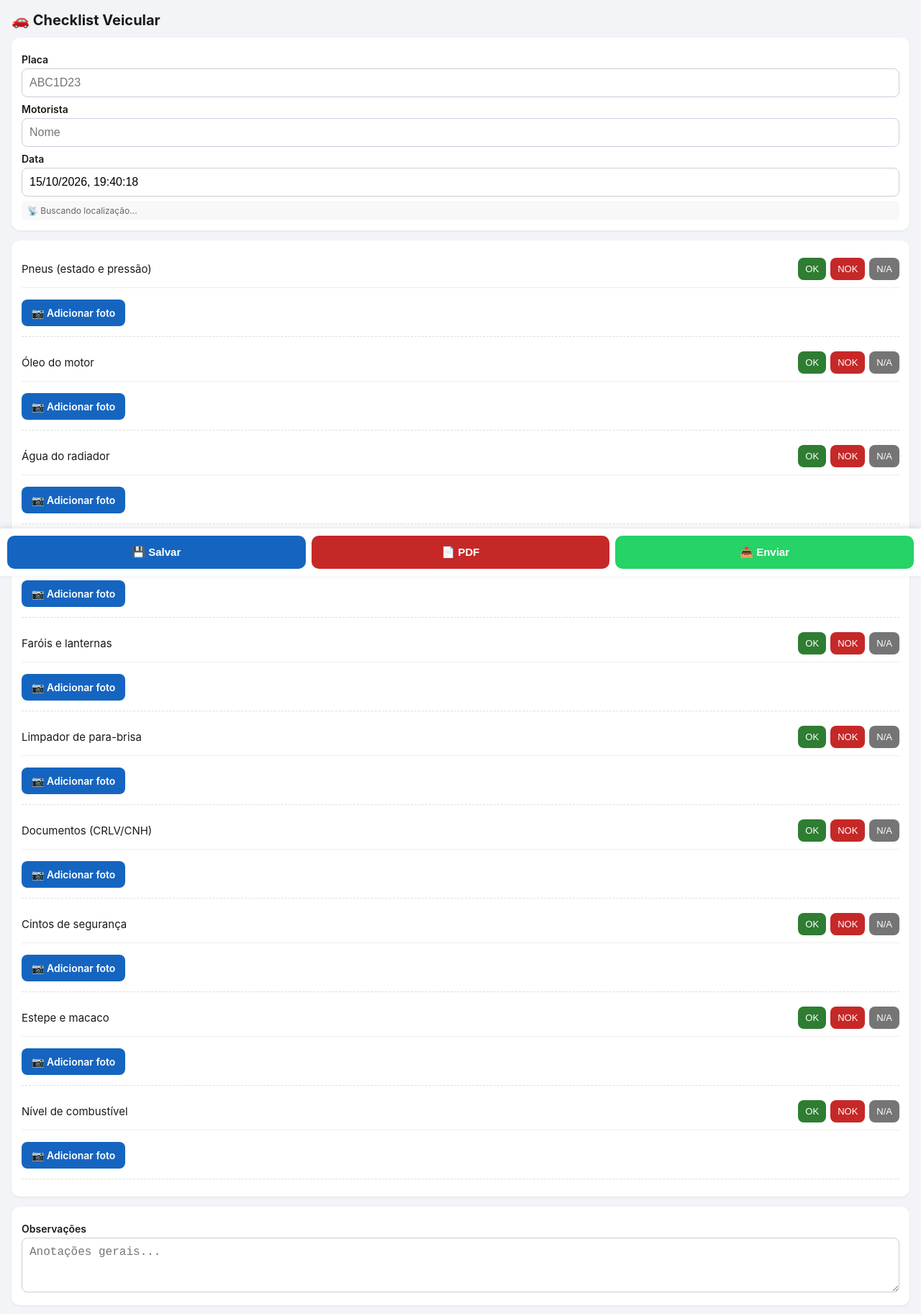
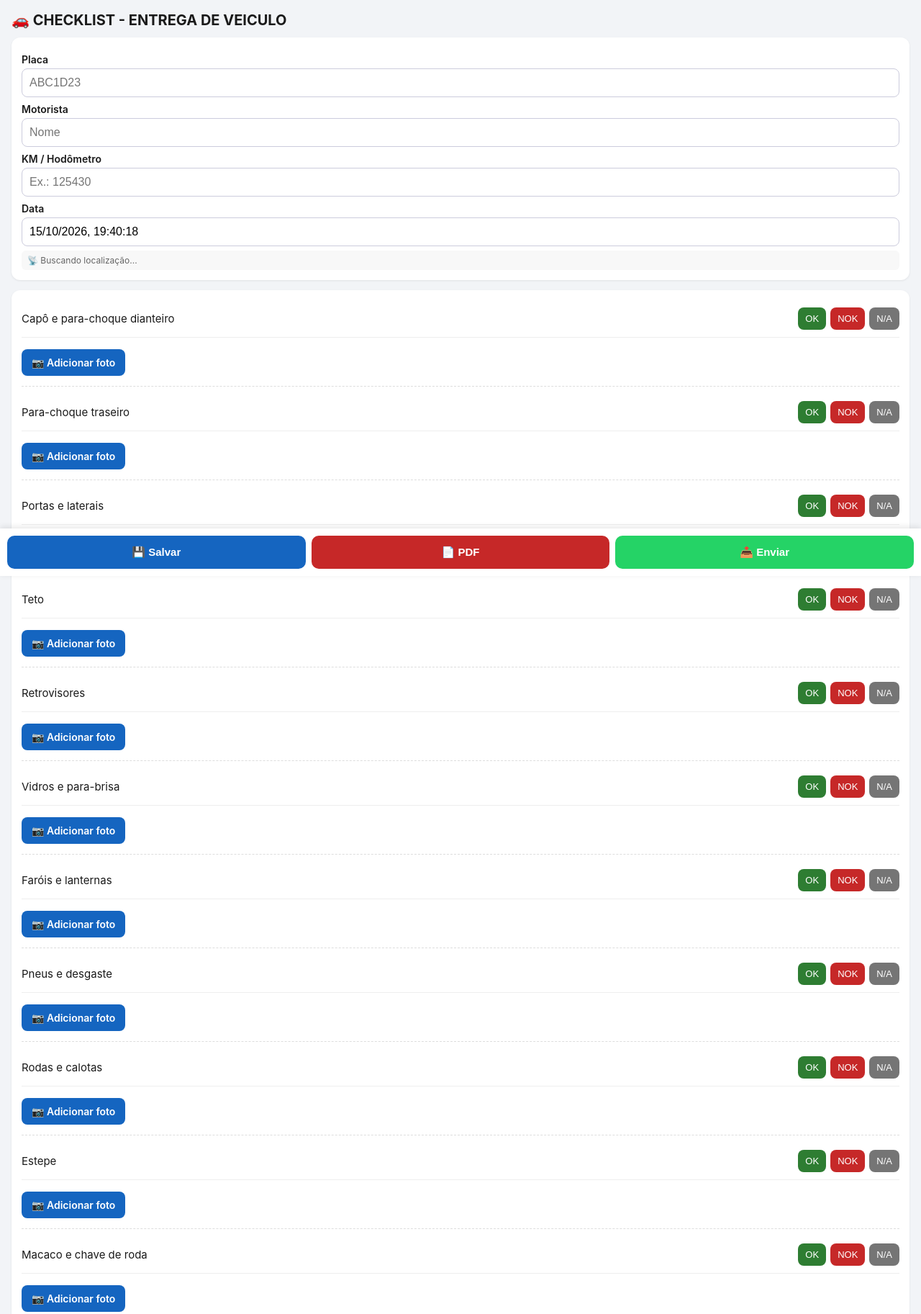
Before and after one commit to emft004-stack/checklist, a plain HTML site: page index.html in a window 1280 px wide. Shown: the top 1825 px of the page at 72% size. Drawn offline with nearby package versions, Linux system fonts and the light colour scheme.

Commit message:
Update title and labels for vehicle checklist

```diff
--- a/index.html
+++ b/index.html
@@ -3,7 +3,7 @@
 <head>
 <meta charset="UTF-8">
 <meta name="viewport" content="width=device-width, initial-scale=1.0">
-<title>Checklist Veicular</title>
+<title>CHECKLIST - ENTREGA DE VEICULO</title>
 <style>
   * { box-sizing: border-box; }
   body {
@@ -68,13 +68,15 @@
 </head>
 <body>
 
-<h1>🚗 Checklist Veicular</h1>
+<h1>🚗 CHECKLIST - ENTREGA DE VEICULO</h1>
 
 <div class="card">
   <label>Placa</label>
   <input type="text" id="placa" placeholder="ABC1D23">
   <label>Motorista</label>
   <input type="text" id="motorista" placeholder="Nome">
+  <label>KM / Hodômetro</label>
+  <input type="text" id="km" inputmode="numeric" placeholder="Ex.: 125430">
   <label>Data</label>
   <input type="text" id="data" readonly>
   <div class="gps-info" id="gps-info">📡 Buscando localização...</div>
@@ -98,16 +100,23 @@
 
 <script>
 const ITENS = [
-  "Pneus (estado e pressão)",
-  "Óleo do motor",
-  "Água do radiador",
-  "Freios",
+  "Capô e para-choque dianteiro",
+  "Para-choque traseiro",
+  "Portas e laterais",
+  "Teto",
+  "Retrovisores",
+  "Vidros e para-brisa",
   "Faróis e lanternas",
-  "Limpador de para-brisa",
-  "Documentos (CRLV/CNH)",
-  "Cintos de segurança",
-  "Estepe e macaco",
-  "Nível de combustível"
+  "Pneus e desgaste",
+  "Rodas e calotas",
+  "Estepe",
+  "Macaco e chave de roda",
+  "Placas e identificação",
+  "Bancos e revestimentos",
+  "Painel e luzes de advertência",
+  "Central multimídia e acessórios",
+  "Chaves",
+  "Triângulo, chave de roda e macaco"
 ];
 
 let estado = {};
@@ -263,6 +272,7 @@ function salvar() {
   const registro = {
     placa: document.getElementById('placa').value,
     motorista: document.getElementById('motorista').value,
+    km: document.getElementById('km').value,
     data: document.getElementById('data').value,
     gps: gpsAtual,
     obs: document.getElementById('obs').value,
@@ -297,6 +307,7 @@ function gerarPDF() {
 
   const placa = document.getElementById('placa').value || '—';
   const motorista = document.getElementById('motorista').value || '—';
+  const km = document.getElementById('km').value || '—';
   const data = document.getElementById('data').value;
   const obs = document.getElementById('obs').value || '—';
 
@@ -307,13 +318,15 @@ function gerarPDF() {
   doc.rect(0, 0, 210, 22, 'F');
   doc.setTextColor(255, 255, 255);
   doc.setFontSize(16);
-  doc.text('Checklist Veicular', 14, 14);
+  doc.setFontSize(13);
+  doc.text('CHECKLIST - ENTREGA DE VEICULO', 14, 14);
 
   doc.setTextColor(0, 0, 0);
   y = 32;
   doc.setFontSize(11);
   doc.text(`Placa: ${placa}`, 14, y); y += 6;
   doc.text(`Motorista: ${motorista}`, 14, y); y += 6;
+  doc.text(`KM / Hodômetro: ${km}`, 14, y); y += 6;
   doc.text(`Data: ${data}`, 14, y); y += 6;
   doc.text(`GPS: ${gpsAtual.texto}`, 14, y); y += 8;
 
@@ -401,8 +414,8 @@ async function compartilharPDF() {
     try {
       await navigator.share({
         files: [file],
-        title: `Checklist Veicular - ${placa}`,
-        text: `Checklist do veículo ${placa}`
+        title: `CHECKLIST - ENTREGA DE VEICULO - ${placa}`,
+        text: `CHECKLIST - ENTREGA DE VEICULO do veículo ${placa}`
       });
     } catch (err) {
       console.log('Compartilhamento cancelado', err);
```
